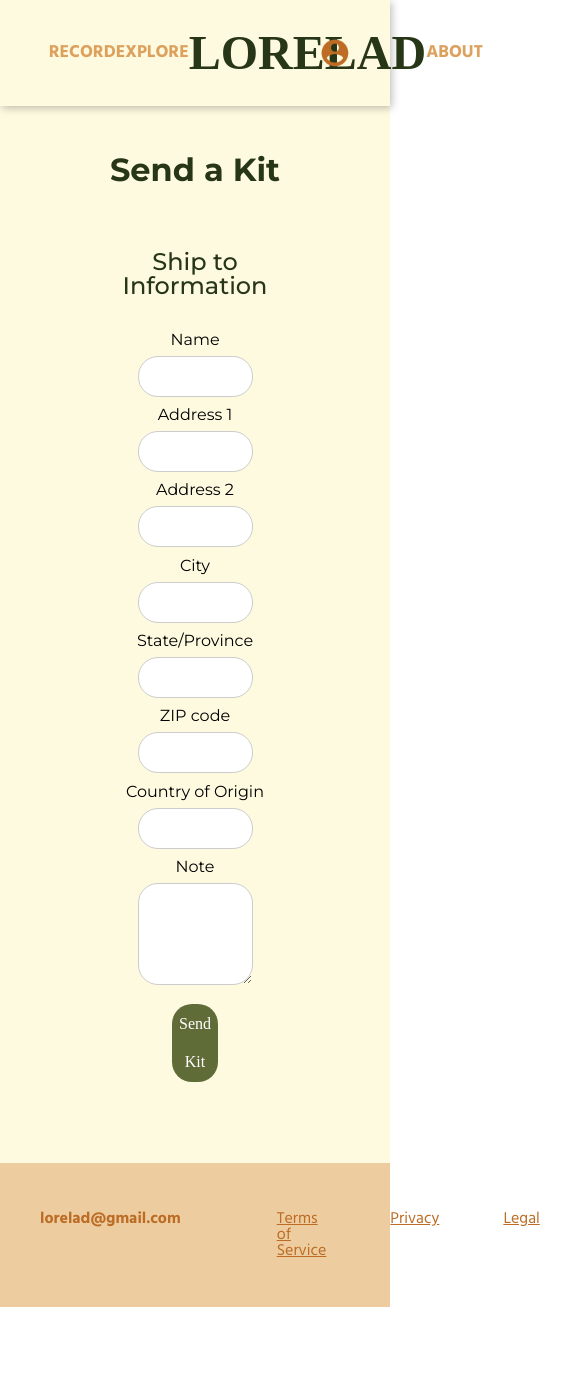
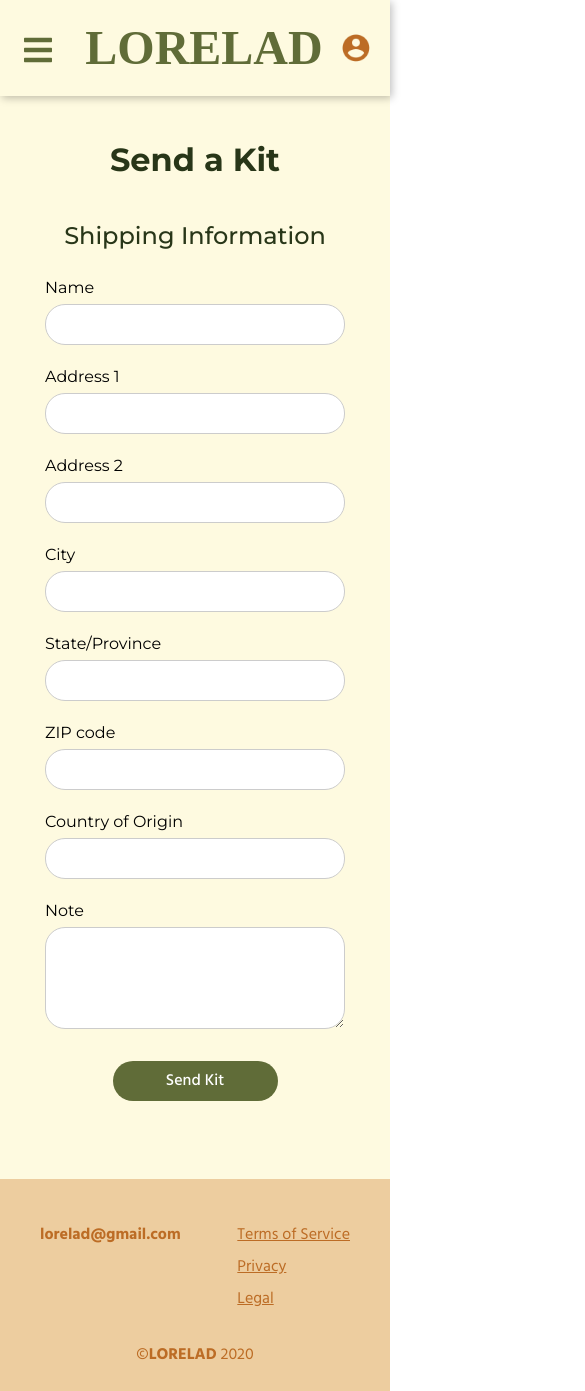
Before and after one commit to Jon-S-Hall/LORELAD, a Next.js app in the folder frontend/: page /record/send_kit in a window 390 px wide. Shown: the top 1391 px of the page, 585 px wide, since content can reach past the window. Before the commit the page ends 1307 px from the top, so only its background shows below. Built offline with nearby package versions, Linux system fonts and the light colour scheme; a web font is replaced by a local one.

Commit message:
made Layout responsive
navbar and footer are now responsive (navbar collapses into hamburger menu) + sendkit page is also responsive + more accessible

```diff
--- a/frontend/components/Layout.js
+++ b/frontend/components/Layout.js
@@ -1,8 +1,10 @@
 import Link from "next/link";
 import Head from "next/head";
-import React, { Component } from "react";
+import React, { useState, setState } from "react";
 import PropTypes from "prop-types";
 import styles from "../styles/Layout.module.css";
+import { faBars } from "@fortawesome/free-solid-svg-icons";
+import { FontAwesomeIcon } from "@fortawesome/react-fontawesome";
 
 const Layout = (props) => {
   const logged_out = (
@@ -21,7 +23,9 @@ const Layout = (props) => {
   );
   const logged_in = (
     <ul>
-        <li><div>Hi {props.user_state.username}! </div></li>
+      <li>
+        <div>Hi {props.user_state.username}! </div>
+      </li>
       <Link href="/">
         <li onClick={props.handle_logout}>
           <a>Log out</a>
@@ -29,6 +33,13 @@ const Layout = (props) => {
       </Link>
     </ul>
   );
+
+  const [toggle, setToggle] = useState(false);
+
+  let Toggle = () => {
+    setToggle(!toggle);
+  };
+
   return (
     <div className="Layout">
       <Head>
@@ -40,11 +51,44 @@ const Layout = (props) => {
       </Head>
       <header className={styles.header}>
         <nav className={styles.nav}>
+          <div className={styles.menu}>
+            <button onClick={Toggle} className={styles.mobile}>
+              <FontAwesomeIcon icon={faBars} />
+            </button>
+            <ul
+              className={toggle ? `${styles.show_nav}` : `${styles.nav_links}`}
+            >
+              <li>
+                <Link href="/about">
+                  <a>ABOUT</a>
+                </Link>
+              </li>
+
+              <li>
+                <Link href="/explore/languages">
+                  <a>EXPLORE</a>
+                </Link>
+              </li>
+              <li>
                 <Link href="/record">
                   <a>RECORD</a>
                 </Link>
+              </li>
+              <li>
+                <a
+                  className={`${styles.coming_soon} ${styles.mobile_none}`}
+                  href=""
+                >
+                  CONTACT
+                </a>
+              </li>
+            </ul>
+          </div>
+          <Link href="/record">
+            <a className={styles.mobile_none}>RECORD</a>
+          </Link>
           <Link href="/explore/languages">
-            <a>EXPLORE</a>
+            <a className={styles.mobile_none}>EXPLORE</a>
           </Link>
           <h1 className={styles.h1}>
             <Link href="/">
@@ -52,9 +96,9 @@ const Layout = (props) => {
             </Link>
           </h1>
           <Link href="/about">
-            <a>ABOUT</a>
+            <a className={styles.mobile_none}>ABOUT</a>
           </Link>
-          <a className={styles.coming_soon} href="">
+          <a className={`${styles.coming_soon} ${styles.mobile_none}`} href="">
             CONTACT
           </a>
           <div className={styles.profile_container}>
@@ -70,8 +114,9 @@ const Layout = (props) => {
       {props.children}
       <footer className={styles.footer}>
         <div className={styles.info}>
+          <div>
+            <p className={styles.email}>lorelad@gmail.com</p>
             <div className={styles.links}>
-            <p>lorelad@gmail.com</p>
               <Link href="/">
                 <a>Terms of Service</a>
               </Link>
@@ -81,6 +126,7 @@ const Layout = (props) => {
               <Link href="/">
                 <a>Legal</a>
               </Link>
+            </div>
           </div>
           <p>
             ©<span>LORELAD</span> 2020
--- a/frontend/package.json
+++ b/frontend/package.json
@@ -8,6 +8,9 @@
     "start": "next start"
   },
   "dependencies": {
+    "@fortawesome/fontawesome-svg-core": "^1.2.32",
+    "@fortawesome/free-solid-svg-icons": "^5.15.1",
+    "@fortawesome/react-fontawesome": "^0.1.13",
     "aws-sdk": "^2.802.0",
     "axios": "^0.21.0",
     "dotenv": "^8.2.0",
--- a/frontend/pages/record/send_kit.js
+++ b/frontend/pages/record/send_kit.js
@@ -2,80 +2,80 @@ import Head from "next/head";
 import Link from "next/link";
 import styles from "../../styles/Send_Kit.module.css";
 import Layout from "../../components/Layout";
-import axios from 'axios'
-import React, { useState } from 'react'
+import axios from "axios";
+import React, { useState } from "react";
 
 function Send_Kit(props) {
   const [status, setStatus] = useState({
     submitted: false,
     submitting: false,
     info: { error: false, msg: null },
-  })
+  });
   const [inputs, setInputs] = useState({
-    name: '',
-    address_1: '',
-    address_2: '',
-    city: '',
-    state: '',
-    zipcode: '',
-    country: '',
-    note: '',
-  })
+    name: "",
+    address_1: "",
+    address_2: "",
+    city: "",
+    state: "",
+    zipcode: "",
+    country: "",
+    note: "",
+  });
   const handleServerResponse = (ok, msg) => {
     if (ok) {
       setStatus({
         submitted: true,
         submitting: false,
         info: { error: false, msg: msg },
-      })
+      });
       setInputs({
-        name: '',
-        address_1: '',
-        address_2: '',
-        city: '',
-        state: '',
-        zipcode: '',
-        country: '',
-        note: '',
-      })
+        name: "",
+        address_1: "",
+        address_2: "",
+        city: "",
+        state: "",
+        zipcode: "",
+        country: "",
+        note: "",
+      });
     } else {
       setStatus({
-        info: { error: true, msg: 'jv' },
-      })
+        info: { error: true, msg: "jv" },
+      });
     }
-  }
+  };
   const handleOnChange = (e) => {
-    e.persist()
+    e.persist();
     setInputs((prev) => ({
       ...prev,
       [e.target.id]: e.target.value,
-    }))
+    }));
     setStatus({
       submitted: false,
       submitting: false,
       info: { error: false, msg: null },
-    })
-  }
+    });
+  };
   const handleOnSubmit = (e) => {
-    e.preventDefault()
-    setStatus((prevStatus) => ({ ...prevStatus, submitting: true }))
+    e.preventDefault();
+    setStatus((prevStatus) => ({ ...prevStatus, submitting: true }));
     axios({
-      method: 'POST',
+      method: "POST",
       url: "https://formspree.io/f/xoqpkqke",
       data: inputs,
     })
       .then((response) => {
         handleServerResponse(
           true,
-          'Thank you, your Send-a-Kit request has been submitted.'
-        )
+          "Thank you, your Send-a-Kit request has been submitted."
+        );
       })
       .catch((error) => {
-        handleServerResponse(false, error.response.data.error)
-      })
-  }
+        handleServerResponse(false, error.response.data.error);
+      });
+  };
   return (
-    <Layout user_state = {props.user_state} handle_logout = {props.handle_logout}>
+    <Layout user_state={props.user_state} handle_logout={props.handle_logout}>
       <div>
         <Head>
           <title>Send Kit</title>
@@ -90,9 +90,9 @@ function Send_Kit(props) {
         <main className={styles.main}>
           <h1>Send a Kit</h1>
           <div classname={styles.container}>
-        <h3>Ship to Information</h3>
+            <h3>Shipping Information</h3>
             <form onSubmit={handleOnSubmit}>
-        <h4>Name</h4>
+              <label for="name">Name</label>
               <input
                 id="name"
                 type="text"
@@ -100,7 +100,7 @@ function Send_Kit(props) {
                 required
                 value={inputs.name}
               />
-        <h4>Address 1</h4>
+              <label for="address_1">Address 1</label>
               <input
                 id="address_1"
                 type="text"
@@ -108,7 +108,7 @@ function Send_Kit(props) {
                 required
                 value={inputs.address_1}
               />
-        <h4>Address 2</h4>
+              <label for="address_2">Address 2</label>
               <input
                 id="address_2"
                 type="text"
@@ -116,7 +116,7 @@ function Send_Kit(props) {
                 required
                 value={inputs.address_2}
               />
-        <h4>City</h4>
+              <label for="city">City</label>
               <input
                 id="city"
                 type="text"
@@ -124,7 +124,7 @@ function Send_Kit(props) {
                 required
                 value={inputs.city}
               />
-        <h4>State/Province</h4>
+              <label for="state">State/Province</label>
               <input
                 id="state"
                 type="text"
@@ -132,7 +132,7 @@ function Send_Kit(props) {
                 required
                 value={inputs.state}
               />
-        <h4>ZIP code</h4>
+              <label for="zipcode">ZIP code</label>
               <input
                 id="zipcode"
                 type="text"
@@ -140,7 +140,7 @@ function Send_Kit(props) {
                 required
                 value={inputs.zipcode}
               />
-        <h4>Country of Origin</h4>
+              <label for="country">Country of Origin</label>
               <input
                 id="country"
                 type="text"
@@ -148,7 +148,7 @@ function Send_Kit(props) {
                 required
                 value={inputs.country}
               />
-        <h4>Note</h4>
+              <label for="note">Note</label>
               <textarea
                 id="note"
                 name="note"
@@ -160,23 +160,20 @@ function Send_Kit(props) {
                 <button type="submit" disabled={status.submitting}>
                   {!status.submitting
                     ? !status.submitted
-              ? 'Send Kit'
-              : 'Sent Request'
-            : 'Submitting...'}
+                      ? "Send Kit"
+                      : "Sent Request"
+                    : "Submitting..."}
                 </button>
               </div>
-
             </form>
           </div>
           {status.info.error && (
             <div className="error">Error: {status.info.msg}</div>
           )}
           {!status.info.error && status.info.msg && <p>{status.info.msg}</p>}
-
         </main>
       </div>
     </Layout>
-
-
-); }
+  );
+}
 export default Send_Kit;
--- a/frontend/styles/Layout.module.css
+++ b/frontend/styles/Layout.module.css
@@ -31,6 +31,7 @@
 
 .nav a:hover {
   color: #8ea934;
+  transition: color 300ms ease;
 }
 
 .coming_soon {
@@ -43,7 +44,7 @@
 }
 
 .h1 a {
-  color: #283618;
+  color: #606c38;
   font-family: MuseoModerno;
   font-weight: 900;
   font-size: 3rem;
@@ -64,20 +65,26 @@
   display: flex;
   justify-content: space-between;
   font-size: 1rem;
+  flex-wrap: wrap;
+}
+.info div {
+  display: flex;
+  flex-wrap: wrap;
+}
+
+.email {
+  font-weight: 700;
+  padding-right: 6rem;
 }
 
 .links {
   display: flex;
-}
-
-.links p {
-  font-weight: 700;
-  padding-right: 6rem;
+  flex-wrap: wrap;
 }
 
 .links a {
   color: #bc6c25;
-  padding-right: 4rem;
+  padding-left: 4rem;
   text-decoration: underline;
 }
 
@@ -85,9 +92,12 @@
   font-weight: 700;
 }
 
+/* Profile Button */
+
 .profile_container {
   position: absolute;
   right: 10%;
+  top: 25px;
 }
 
 .profile {
@@ -109,9 +119,10 @@
   display: none;
   position: absolute;
   background-color: #f9f9f9;
-  min-width: 130px;
+  min-width: 115px;
   box-shadow: 0px 8px 16px 0px rgba(0, 0, 0, 0.2);
   z-index: 1;
+  right: 0;
 }
 
 .dropdown_content a {
@@ -137,10 +148,148 @@
   display: block;
 }
 
-.dropdown:hover .profile {
+/* .dropdown:hover .profile {
   background-color: #8ea934;
+} */
+
+.li div {
+  align-content: center;
 }
 
-.li div{
-  align-content: center;
+/* Responsive Menu */
+
+.menu {
+  display: none;
 }
+
+.nav button {
+  background-color: transparent;
+  border: none;
+  font-size: 2rem;
+  margin: 0.5rem 0 0;
+  color: #606c38;
+}
+
+.nav button:focus {
+  outline: none;
+}
+
+.nav_links {
+  display: flex;
+  height: auto;
+  /* transition: height 2s ease-in-out; */
+}
+
+.show_nav {
+  flex-direction: column;
+  overflow: hidden;
+  height: 100%;
+}
+
+@media (min-width: 1800px) {
+  .nav {
+    max-width: 1450px;
+  }
+  .nav a {
+    font-size: 1.6rem;
+  }
+  .h1 a {
+    font-size: 3.6rem;
+  }
+  .footer {
+    padding: 3rem 5rem;
+  }
+
+  .info {
+    font-size: 1.5rem;
+  }
+}
+
+@media (max-width: 1024px) {
+  .nav {
+    width: 95%;
+  }
+}
+
+@media (max-width: 900px) {
+  .info {
+    flex-direction: column;
+  }
+  .info div {
+    justify-content: space-around;
+  }
+  .info > p {
+    align-self: center;
+    margin-top: 3rem;
+  }
+  .footer {
+    padding: 3rem 2.5rem 1.75rem;
+  }
+}
+
+@media (max-width: 768px) {
+  .nav {
+    align-items: flex-start;
+    padding: 1.5rem 0;
+  }
+  .h1 {
+    padding: 0;
+  }
+  .menu {
+    display: flex;
+    flex-direction: column;
+    align-items: flex-start;
+    width: 50px;
+  }
+
+  .mobile_none {
+    display: none;
+  }
+
+  .nav_links {
+    flex-direction: column;
+    height: 0;
+    overflow: hidden;
+  }
+
+  .menu li {
+    padding: 1rem 0 0;
+  }
+
+  .profile_container {
+    position: initial;
+  }
+  .links a:first-child {
+    padding-left: 0;
+  }
+}
+@media (max-width: 645px) {
+  .email {
+    padding-right: 0;
+  }
+  .info > div {
+    justify-content: space-between;
+  }
+  .links {
+    flex-direction: column;
+    align-items: flex-start;
+  }
+  .links a {
+    padding-bottom: 1rem;
+    padding-left: 0;
+  }
+  .info > p {
+    margin-top: 1.5rem;
+  }
+}
+
+@media (max-width: 375px) {
+  .info > div {
+    flex-direction: column;
+    /* align-items: center; */
+  }
+  .links {
+    flex-direction: column;
+    margin-top: 1.5rem;
+  }
+}
--- a/frontend/styles/Send_Kit.module.css
+++ b/frontend/styles/Send_Kit.module.css
@@ -1,62 +1,53 @@
 .main {
-  padding: 3rem 5rem 4rem;
+  padding: 3rem 0 4rem;
   font-family: Montserrat, sans-serif;
   background-color: #fefae0;
   min-height: 100vh;
-  position: center;
-
 }
 .main div {
   padding-bottom: 2%;
-  text-align: center;
+  display: flex;
+  flex-direction: column;
+  align-items: center;
 }
-.main h1{
+.main h1 {
   text-align: center;
   font-size: 2rem;
   font-weight: 700;
-  padding-bottom: 4rem;
+  padding-bottom: 3rem;
   color: #283618;
 }
-.main h3{
-  text-align: relative;
+.main h3 {
   font-size: 24px;
   font-weight: 500;
-  padding-bottom: 2rem;
   color: #283618;
+  margin-bottom: 2rem;
 }
-.container input{
- margin: 25px;
+.main form {
+  display: flex;
+  flex-direction: column;
+  width: 600px;
 }
-.container {
-  position: center;
-}
-.main input{
-  position: center;
-  text-align:left;
-  width: 50%;
+.main input {
   padding: 12px 20px;
-  margin: 8px;
-  display: inline-block;
+  margin: 0.5rem 0 1.5rem;
   border: 1px solid #ccc;
-  box-sizing: border-box;
   border-radius: 20px;
 }
-.main textarea{
-
-  text-align:left;
-  width: 50%;
+.main input:focus {
+  outline: none;
+}
+.main textarea {
   padding: 35px 20px;
   margin: 8px 0;
-  display: inline-block;
   border: 1px solid #ccc;
-  box-sizing: border-box;
   border-radius: 20px;
 }
 .main button {
-  font-family: Hindi;
-  margin: 8px 0;
-  width: 20%;
-  font-style: normal;
+  font-family: Hind;
+  margin-top: 1.5rem;
+  width: 40%;
+  align-self: center;
   font-weight: 500;
   font-size: 24px;
   line-height: 38px;
@@ -64,17 +55,46 @@
   border: none;
   border-radius: 20px;
   outline: none;
-  background-color:#606C38;
+  background-color: #606c38;
   font-size: 1rem;
 }
 .main button:hover {
-   cursor:pointer;
-   opacity:80% ;
+  cursor: pointer;
+  opacity: 80%;
 }
-.main h4{
-  text-align: relative;
-  margin-top: 1%;
+@media (max-width: 1024px) {
+  .main form {
+    width: 550px;
+  }
 }
-.bcontainer {
-  text-align: center;
+@media (max-width: 768px) {
+  .main form {
+    width: 500px;
   }
+}
+@media (max-width: 600px) {
+  .main form {
+    width: 400px;
+  }
+}
+@media (max-width: 500px) {
+  .main form {
+    width: 350px;
+  }
+  .main button {
+    width: 55%;
+  }
+}
+@media (max-width: 425px) {
+  .main form {
+    width: 300px;
+  }
+}
+@media (max-width: 320px) {
+  .main form {
+    width: 275px;
+  }
+  .main button {
+    width: 55%;
+  }
+}
```
Also changed, not shown: frontend/pages/index.js (+17 -10 lines), frontend/styles/Home.module.css (+43 -4 lines), 1 other file (tests, documents, lock files or other folders). Lines whose indentation alone changed are shown as unchanged.
